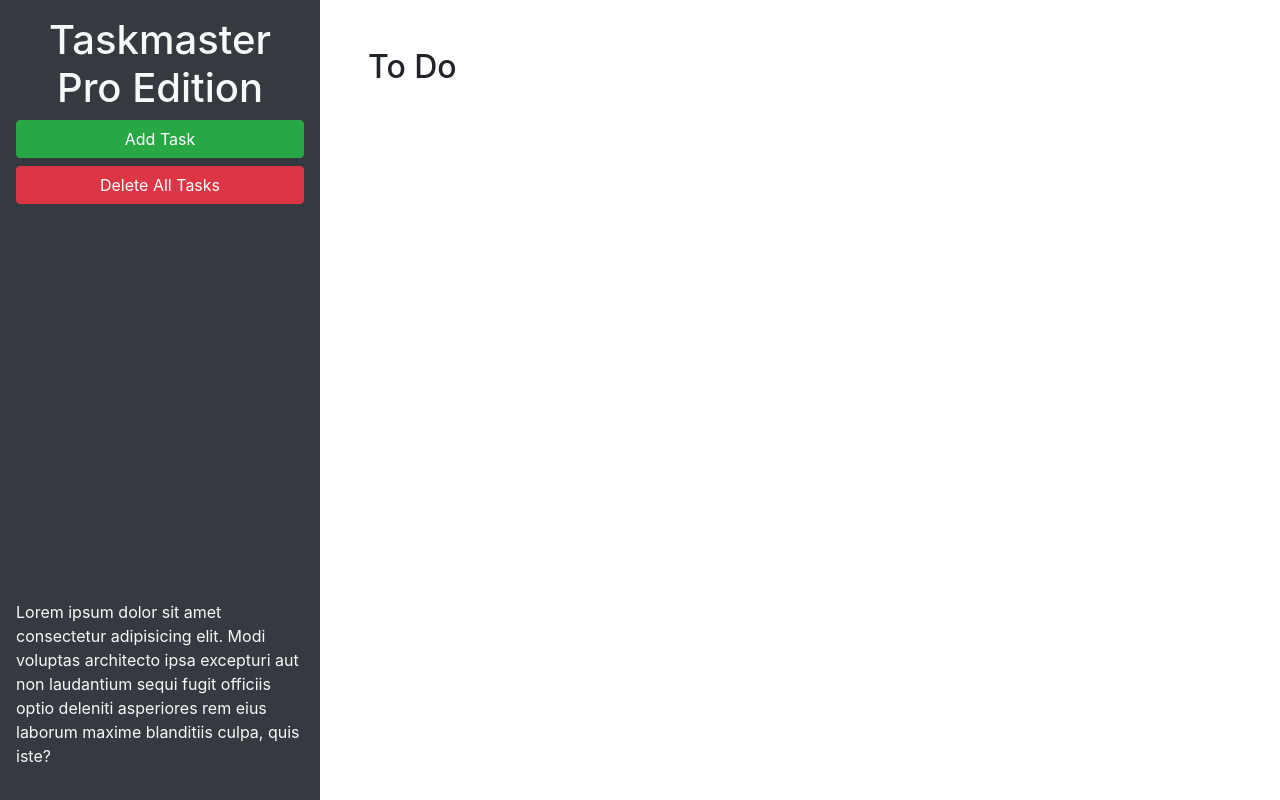
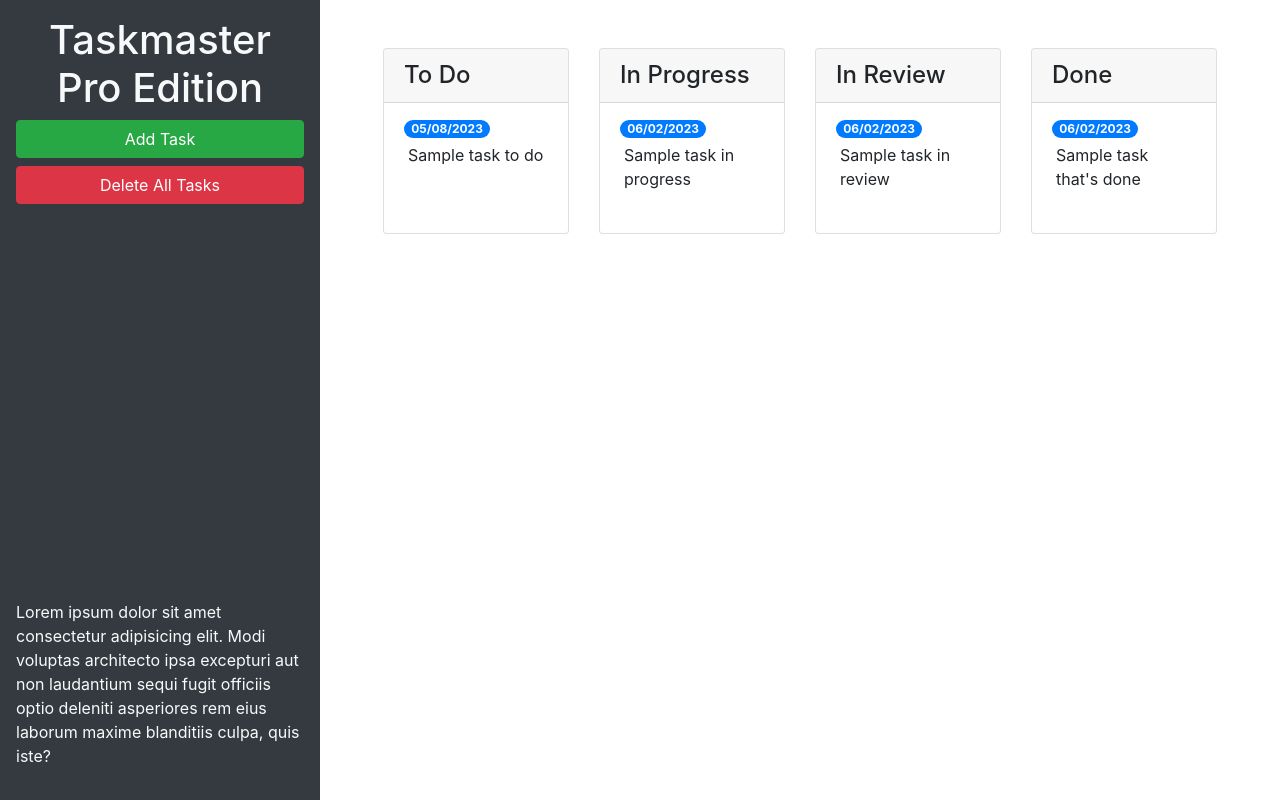
Before and after one commit to MikeAde07/taskmaster-pro, a plain HTML site: page taskmaster-starter/index.html in a window 1280 px wide. Drawn offline with nearby package versions, Linux system fonts and the light colour scheme.

Commit message:
Bootstrap components

```diff
--- a/taskmaster-starter/index.html
+++ b/taskmaster-starter/index.html
@@ -24,9 +24,58 @@
       </p>
     </header>
     <main class="col-12 col-lg-9">
-      <div class="m-5">
-        <h2>To Do</h2>
-        <ul id="list-toDo" class="list-group"> </ul>
+      <div class="m-5 row justify-content-around">
+        <div class="col-12 col-md-6 col-xl-3 mb-3">
+          <div class="card">
+            <h4 class="card-header">To Do</h4>
+            <ul id="list-toDo" class="list-group list-group-flush">
+              <li class="list-group-item">
+                <span class="badge badge-primary badge-pill">05/08/2023</span>
+                <p class="m-1">Sample task to do</p>
+              </li>
+            </ul>
+          </div>
+        </div>
+        <!-- todo end -->
+        <!-- in progress start -->
+        <div class="col-12 col-md-6 col-xl-3 mb-3">
+          <div class="card">
+            <h4 class="card-header">In Progress</h4>
+            <ul id="list-inProgress" class="list-group list-group-flush">
+              <li class="list-group-item">
+                <span class="badge badge-primary badge-pill">06/02/2023</span>
+                <p class="m-1">Sample task in progress</p>
+              </li>
+            </ul>
+          </div>
+        </div>
+        <!-- in progress end -->
+        <!-- in review start -->
+        <div class="col-12 col-md-6 col-xl-3 mb-3">
+          <div class="card">
+            <h4 class="card-header">In Review</h4>
+            <ul id="list-inReview" class="list-group list-group-flush">
+              <li class="list-group-item">
+                <span class="badge badge-primary badge-pill">06/02/2023</span>
+                <p class="m-1">Sample task in review</p>
+              </li>
+            </ul>
+          </div>
+        </div>
+        <!-- in review end -->
+        <!-- done start -->
+        <div class="col-12 col-md-6 col-xl-3 mb-3">
+          <div class="card">
+            <h4 class="card-header">Done</h4>
+            <ul id="list-done" class="list-group list-group-flush">
+              <li class="list-group-item">
+                <span class="badge badge-primary badge-pill">06/02/2023</span>
+                <p class="m-1">Sample task that's done</p>
+              </li>
+            </ul>
+          </div>
+        </div>
+        <!-- done end -->
       </div>
     </main>
   </div>
@@ -46,11 +95,11 @@
           <form>
             <div class="form-group">
               <label for="modalTaskDescription">Task description</label>
-              <textarea id="modalTaskDescription" rows="3"></textarea>
+              <textarea id="modalTaskDescription" rows="3" class="form-control"></textarea>
             </div>
             <div class="form-group">
               <label for="modalDueDate">Due date</label>
-              <input type="text" id="modalDueDate" placeholder="mm/dd/yyyy" autocomplete="off" />
+              <input type="text" class="form-control" id="modalDueDate" placeholder="mm/dd/yyyy" autocomplete="off" />
             </div>
           </form>
         </div>
```
